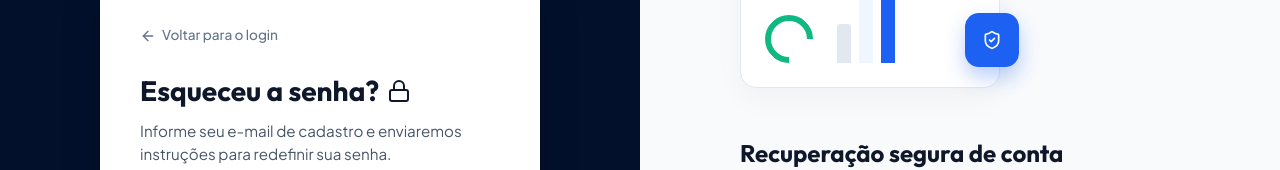
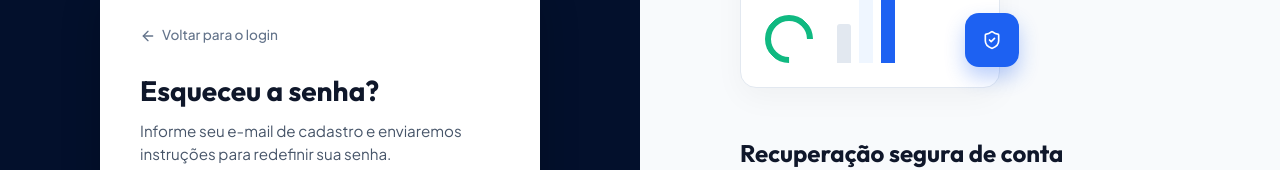
Before and after one commit to LucasPivovar/NewPagueCompra, a Vue app: page /auth/forgot-password in a window 1280 px wide. Shown: the part 231-401 px from the top of the page. Built offline with nearby package versions, Linux system fonts and the light colour scheme; no server answers.

Commit message:
fix: remover icone de cadeado da tela de esqueci senha

```diff
--- a/src/views/auth/ForgotPasswordView.vue
+++ b/src/views/auth/ForgotPasswordView.vue
@@ -19,7 +19,7 @@
             </a>
           </div>
 
-          <h2 style="display: flex; align-items: center; gap: 8px;">Esqueceu a senha? <Lock class="text-blue" size="24"/></h2>
+          <h2>Esqueceu a senha?</h2>
           <p class="auth-subtitle">Informe seu e-mail de cadastro e enviaremos instruções para redefinir sua senha.</p>
 
           <form @submit.prevent="handleReset" class="auth-form" v-if="!emailSent">
@@ -78,11 +78,11 @@
 </template>
 
 <script>
-import { ArrowLeft, MailCheck, CheckCircle2, ShieldCheck, Lock } from 'lucide-vue-next';
+import { ArrowLeft, MailCheck, CheckCircle2, ShieldCheck } from 'lucide-vue-next';
 
 export default {
   name: 'ForgotPasswordView',
-  components: { ArrowLeft, MailCheck, CheckCircle2, ShieldCheck, Lock },
+  components: { ArrowLeft, MailCheck, CheckCircle2, ShieldCheck },
   data() {
     return {
       emailSent: false
```
